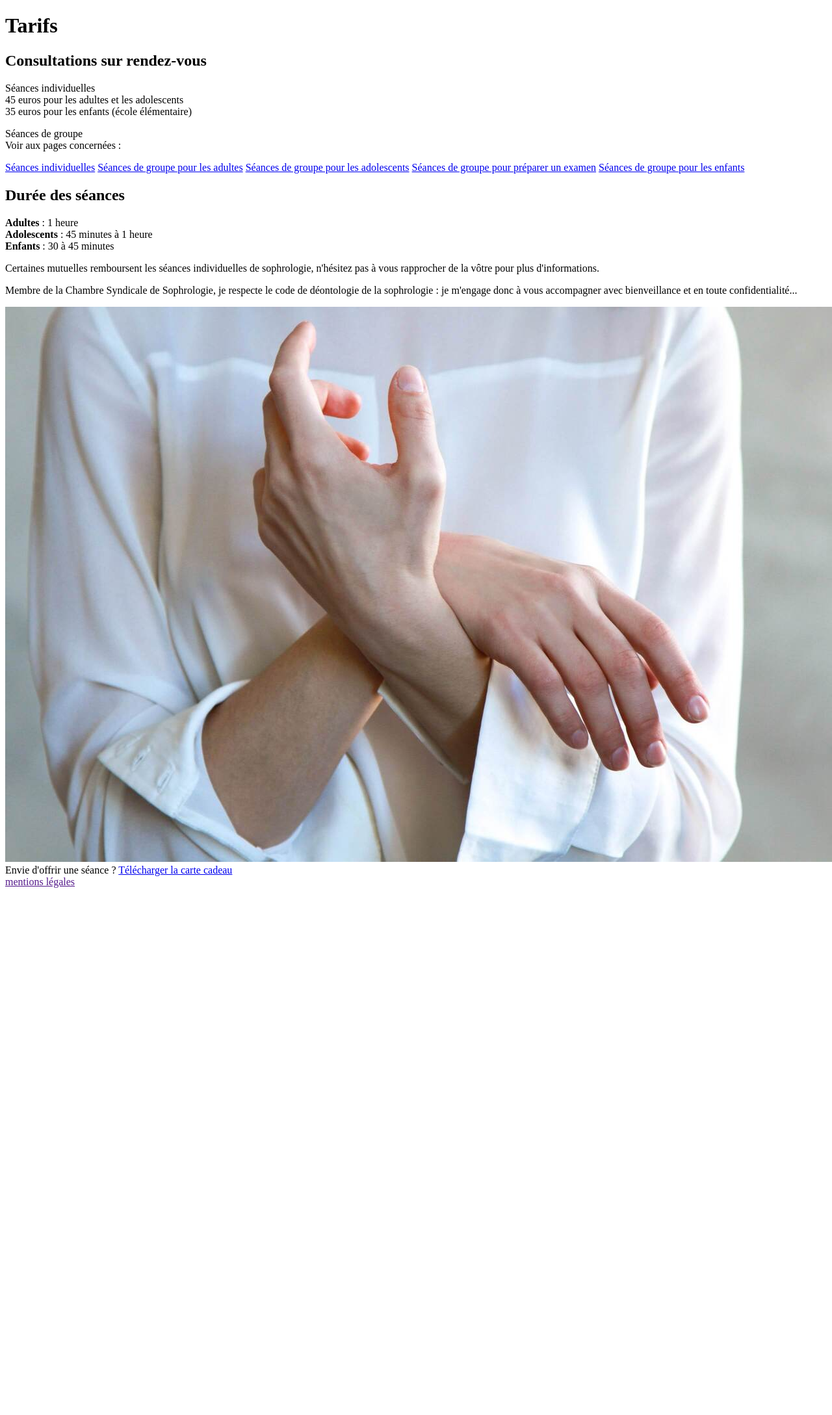
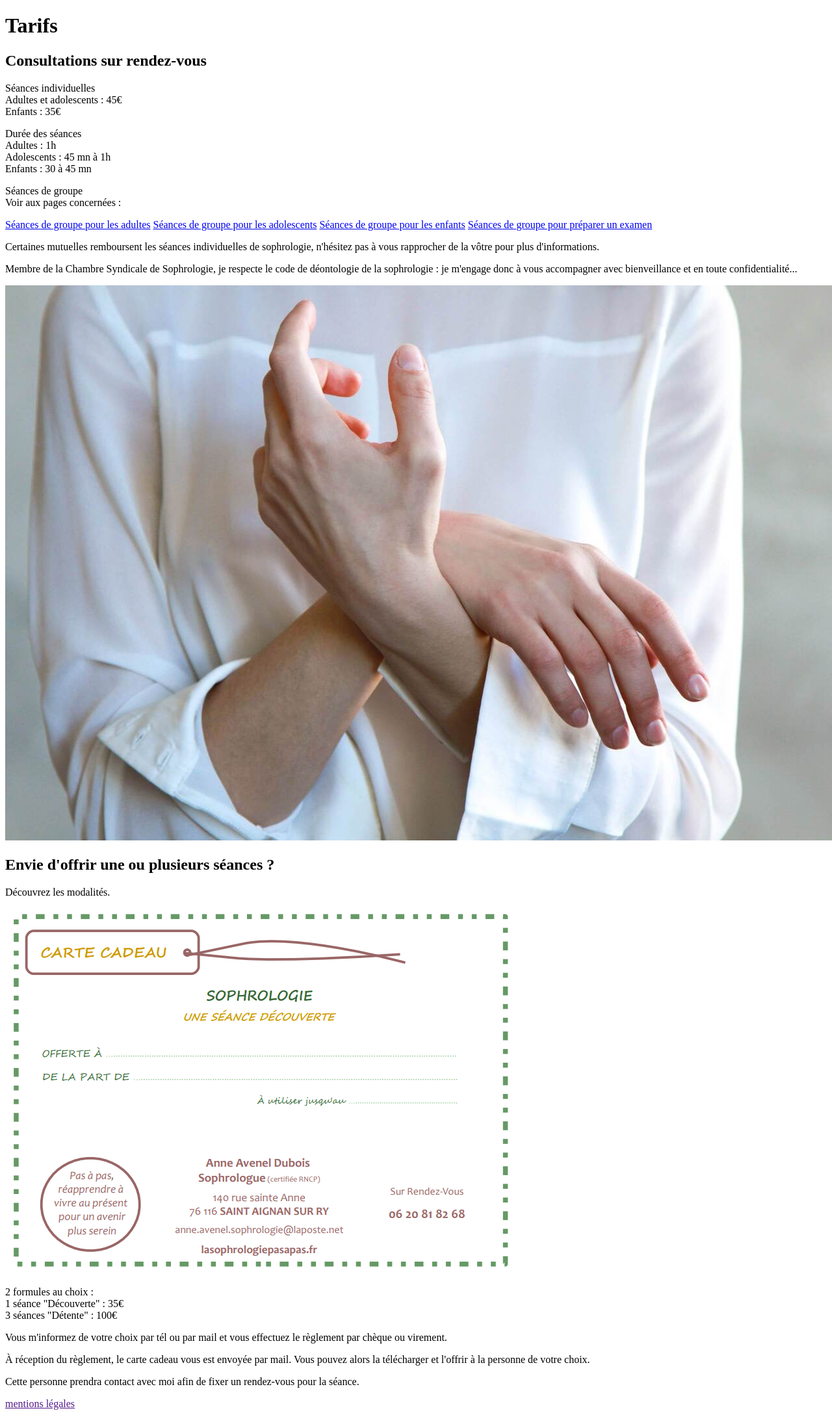
Before and after one commit to Christophe-Ch/la-sophrologie-pas-a-pas, a Symfony app: template templates/tarifs.html.twig in a window 1280 px wide. Shown: the part 152-2329 px from the top of the page at 65% size. Before the commit the page ends 1518 px from the top, so only its background shows below. Run offline with Twig, Linux system fonts and the light colour scheme; the template is opened without the code that fills it, so the values that code supplies are empty; some libraries are stand-ins or nearby versions.

Commit message:
:sparkles: Added working contact form + fixed "tarifs" page

```diff
--- /dev/null
+++ b/assets/styles/pages/_tarifs.scss
@@ -0,0 +1,5 @@
+.gift-card {
+  max-width: 100%;
+  padding: 0 2rem;
+  box-sizing: border-box;
+}
--- a/assets/styles/pages/index.scss
+++ b/assets/styles/pages/index.scss
@@ -3,3 +3,4 @@
 @import './contact';
 @import './qui_suis_je';
 @import './seances';
+@import './tarifs';
--- a/config/bundles.php
+++ b/config/bundles.php
@@ -2,8 +2,6 @@
 
 return [
     Symfony\Bundle\FrameworkBundle\FrameworkBundle::class => ['all' => true],
-    Doctrine\Bundle\DoctrineBundle\DoctrineBundle::class => ['all' => true],
-    Doctrine\Bundle\MigrationsBundle\DoctrineMigrationsBundle::class => ['all' => true],
     Symfony\Bundle\DebugBundle\DebugBundle::class => ['dev' => true],
     Symfony\Bundle\TwigBundle\TwigBundle::class => ['all' => true],
     Symfony\Bundle\WebProfilerBundle\WebProfilerBundle::class => ['dev' => true, 'test' => true],
--- a/docker-compose.override.yml
+++ b/docker-compose.override.yml
@@ -1,11 +1,6 @@
 version: '3'
 
 services:
-###> doctrine/doctrine-bundle ###
-  database:
-    ports:
-      - "5432"
-###< doctrine/doctrine-bundle ###
 
 ###> symfony/mailer ###
   mailer:
--- a/src/MailType.php
+++ b/src/EmailType.php
@@ -2,14 +2,14 @@
 
 namespace App;
 
-use App\Entity\Mail;
+use App\Entity\Email;
 use Symfony\Component\Form\AbstractType;
 use Symfony\Component\Form\Extension\Core\Type\TextareaType;
 use Symfony\Component\Form\Extension\Core\Type\TextType;
 use Symfony\Component\Form\FormBuilderInterface;
 use Symfony\Component\OptionsResolver\OptionsResolver;
 
-class MailType extends AbstractType
+class EmailType extends AbstractType
 {
     public function buildForm(FormBuilderInterface $builder, array $options)
     {
@@ -23,7 +23,7 @@
     public function configureOptions(OptionsResolver $resolver)
     {
         $resolver->setDefaults([
-            'data_class' => Mail::class
+            'data_class' => Email::class
         ]);
     }
 }
--- a/src/Entity/Mail.php
+++ b/src/Entity/Email.php
@@ -4,7 +4,7 @@
 
 use Symfony\Component\Validator\Constraints as Assert;
 
-class Mail
+class Email
 {
     #[Assert\NotBlank(message: 'Veuillez entrer votre nom.')]
     protected string $name;
--- a/templates/tarifs.html.twig
+++ b/templates/tarifs.html.twig
@@ -5,34 +5,35 @@
 {% block content_title %}Tarifs{% endblock %}
 
 {% block content %}
-    <section class="p-3 main-section">
+    <section class="p-3 mb-0 main-section">
         <h2>Consultations sur rendez-vous</h2>
-        <p>
-            <span class="text-decoration-underline fw_bold">Séances individuelles</span><br>
-            45 euros pour les adultes et les adolescents<br>
-            35 euros pour les enfants (école élémentaire)
-        </p>
+        <div class="d-flex flex-column flex-md-row justify-content-center">
+            <p class="mt-5 m-md-5">
+                <span class="text-decoration-underline fw_bold">Séances individuelles</span><br>
+                Adultes et adolescents : 45€<br>
+                Enfants : 35€
+            </p>
+            <p class="m-0 m-md-5">
+                <span class="text-decoration-underline fw_bold">Durée des séances</span><br>
+                Adultes : 1h<br>
+                Adolescents : 45 mn à 1h<br>
+                Enfants : 30 à 45 mn
+            </p>
+        </div>
         <p>
             <span class="text-decoration-underline fw_bold">Séances de groupe</span><br>
             Voir aux pages concernées :
         </p>
         <div>
-            <a class="link link-fill my-3 mx-md-3" href="{{ path('app_seances', {type: 'individual'}) }}"><span>Séances individuelles</span></a>
             <a class="link link-fill my-3 mx-md-3" href="{{ path('app_seances', {type: 'group_adult'}) }}"><span>Séances de groupe pour les adultes</span></a>
             <a class="link link-fill my-3 mx-md-3" href="{{ path('app_seances', {type: 'group_teenager'}) }}"><span>Séances de groupe pour les adolescents</span></a>
+            <a class="link link-fill my-3 mx-md-3" href="{{ path('app_seances', {type: 'group_kid'}) }}"><span>Séances de groupe pour les enfants</span></a>
             <a class="link link-fill my-3 mx-md-3" href="{{ path('app_seances', {type: 'group_exam'}) }}"><span>Séances de groupe pour préparer un examen</span></a>
-            <a class="link link-fill my-3 mx-md-3" href="{{ path('app_seances', {type: 'group_kid'}) }}"><span>Séances de groupe pour les enfants</span></a>
         </div>
     </section>
     <section class="p-3 img-text-section d-lg-flex flex-lg-row align-items-stretch">
         <div class="col-lg-6 d-lg-flex justify-content-center align-items-center">
             <div class="content-container">
-                <h2 class="text-lg-start">Durée des séances</h2>
-                <p class="text-lg-start">
-                    <strong>Adultes</strong> : 1 heure<br>
-                    <strong>Adolescents</strong> : 45 minutes à 1 heure<br>
-                    <strong>Enfants</strong> : 30 à 45 minutes
-                </p>
                 <p class="text-lg-start">
                     Certaines mutuelles remboursent les séances individuelles de sophrologie, n'hésitez pas à vous rapprocher de la vôtre pour plus d'informations.
                 </p>
@@ -48,7 +49,22 @@
         </div>
     </section>
     <section class="pb-5 m-lg-auto text-lg-center">
-        <span class="d-block mb-4">Envie d'offrir une séance ?</span>
-        <a href="{{ asset('build/images/carte_cadeau.png') }}" class="link link-fill" download>Télécharger la carte cadeau</a>
+        <h2>Envie d'offrir une ou plusieurs séances ?</h2>
+        <p>Découvrez les modalités.</p>
+        <img src="{{ asset('build/images/carte_cadeau.png') }}" alt="" class="gift-card">
+        <p>
+            <span class="text-decoration-underline fw_bold">2 formules au choix :</span><br>
+            1 séance "Découverte" : 35€<br>
+            3 séances "Détente" : 100€
+        </p>
+        <p>
+            Vous m'informez de votre choix par tél ou par mail et vous effectuez le règlement par chèque ou virement.
+        </p>
+        <p>
+            À réception du règlement, le carte cadeau vous est envoyée par mail. Vous pouvez alors la télécharger et l'offrir à la personne de votre choix.
+        </p>
+        <p>
+            Cette personne prendra contact avec moi afin de fixer un rendez-vous pour la séance.
+        </p>
     </section>
 {% endblock %}
```
Also changed, not shown: composer.json (+3 -4 lines), docker-compose.yml (+0 -20 lines), src/Controller/PageController.php (+16 -5 lines), templates/email.html.twig (added, +20 -0 lines), 8 other files.
